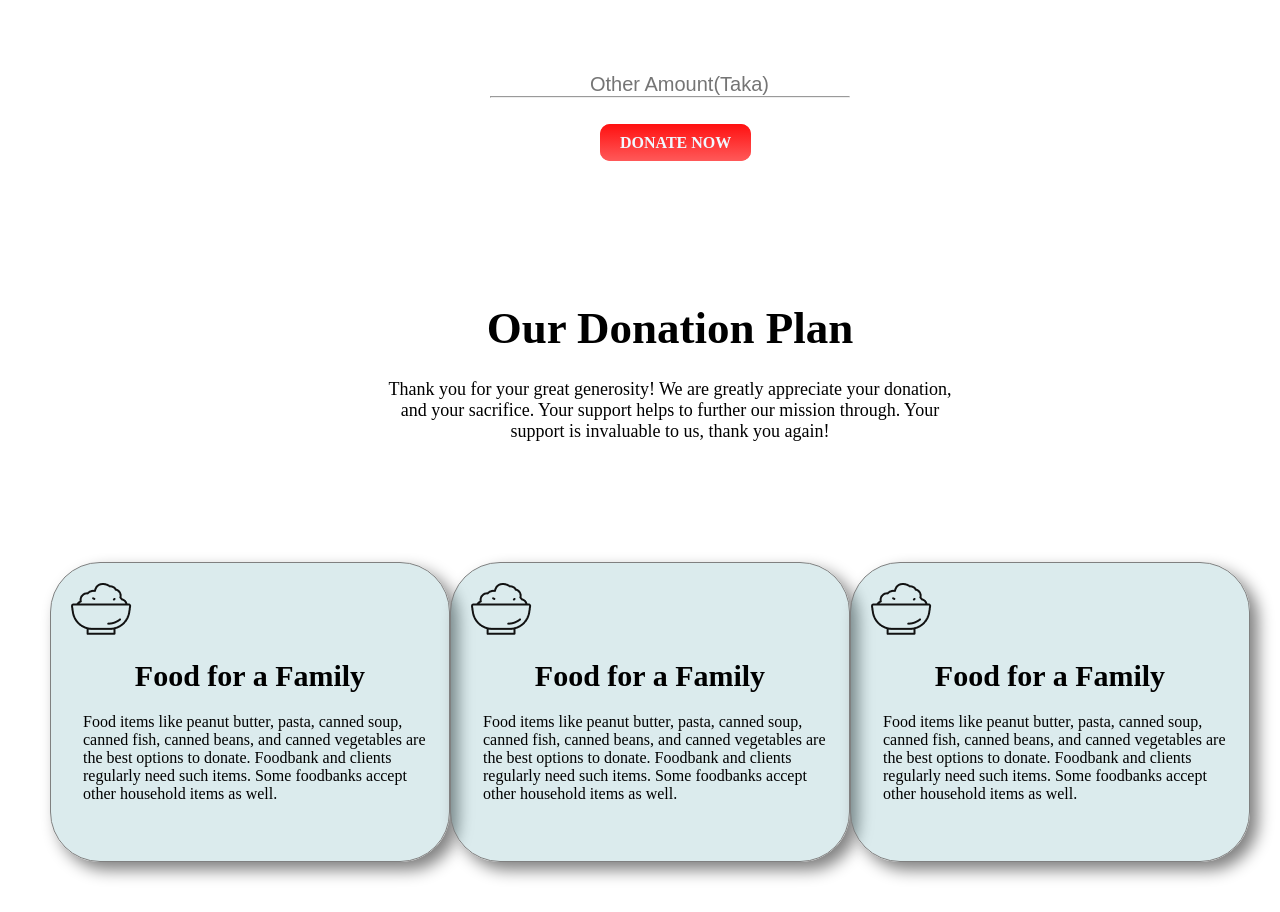
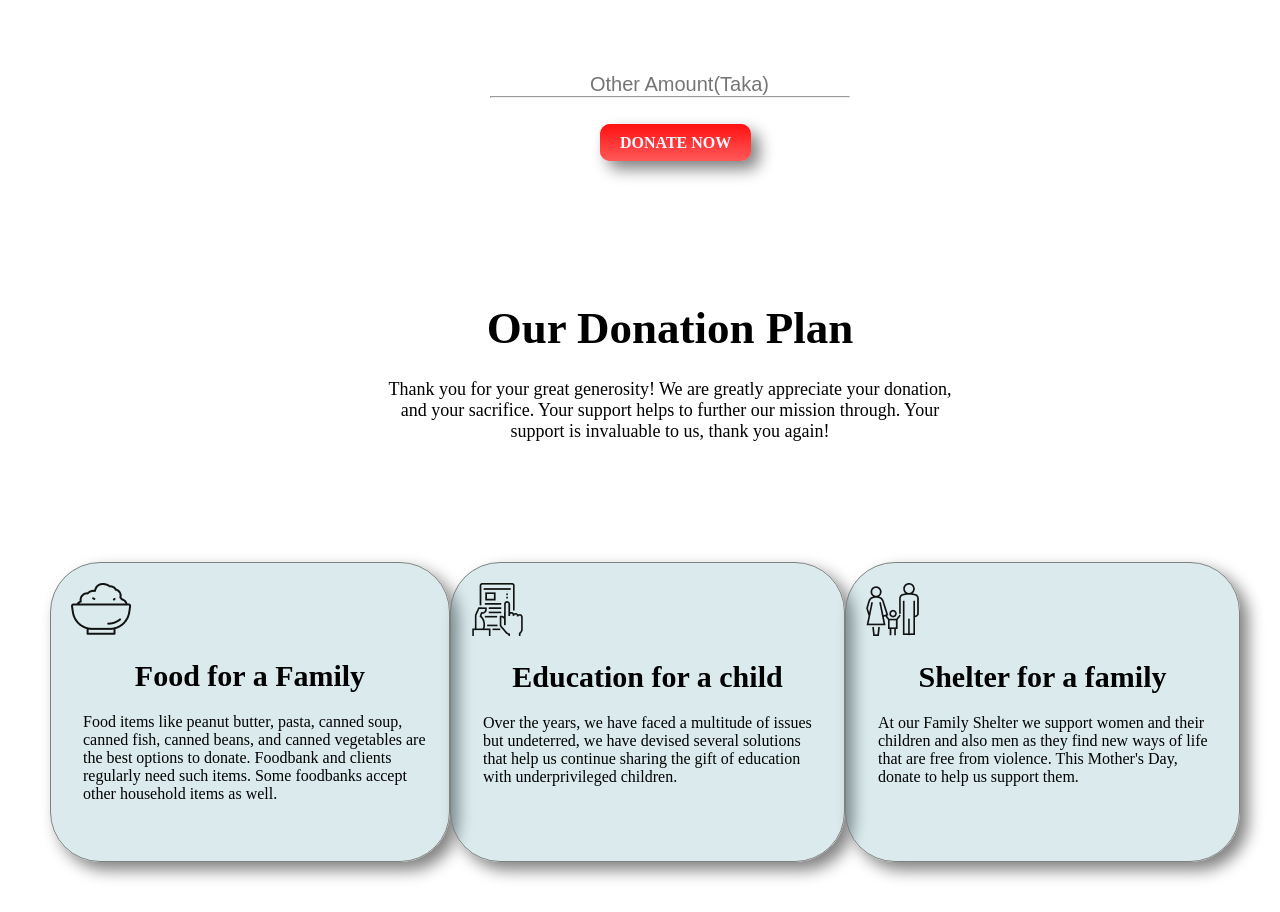
Before and after one commit to Ishrak12/assignment-1, a plain HTML site: page index.html in a window 1280 px wide. Shown: the part 802-1714 px from the top of the page. Drawn offline with Linux system fonts and the light colour scheme.

Commit message:
description added

```diff
--- a/index.html
+++ b/index.html
@@ -56,6 +56,7 @@
     border-radius: 10px;
     font-weight: 900;
     margin-left: 560px;
+    box-shadow: 8px 8px 16px gray;
 
 
 " target="_blank" href=""> DONATE NOW</a>
@@ -75,9 +76,9 @@
 
     </div>
 
-    <div class="food-family">
+    <div class="donation-types">
 
-        <div class="food-icon">
+        <div class="food-icon" id="icon-1">
             <img src="icon/food.png" alt="">
 
 
@@ -99,45 +100,35 @@
         </div>
 
 
-        <div class="food-icon">
-            <img src="icon/food.png" alt="">
+        <div class="food-icon" id="icon-2">
+            <img src="icon/Frame-1.png" alt="">
 
 
 
             <div class="food-description">
 
-                <h1>Food for a Family</h1>
+                <h1>Education for a child</h1>
 
-                <p>Food items like peanut butter, pasta, canned soup, canned fish, canned beans, and canned vegetables
-                    are
-                    the
-                    best
-                    options to donate. Foodbank and clients regularly need such items. Some foodbanks accept other
-                    household
-                    items
-                    as well.</p>
+                <p>Over the years, we have faced a multitude of issues but undeterred,
+                    we have devised several solutions that help us continue sharing the gift of education with
+                    underprivileged children.</p>
 
             </div>
         </div>
 
 
-        <div class="food-icon">
-            <img src="icon/food.png" alt="">
+        <div class="food-icon" id="icon-3">
+            <img src="icon/shelter.png" alt="">
 
 
 
             <div class="food-description">
 
-                <h1>Food for a Family</h1>
+                <h1>Shelter for a family</h1>
 
-                <p>Food items like peanut butter, pasta, canned soup, canned fish, canned beans, and canned vegetables
-                    are
-                    the
-                    best
-                    options to donate. Foodbank and clients regularly need such items. Some foodbanks accept other
-                    household
-                    items
-                    as well.</p>
+                <p>At our Family Shelter we support women and their children and also men as they find new ways of life
+                    that are free
+                    from violence. This Mother's Day, donate to help us support them. </p>
 
             </div>
         </div>
--- a/style.css
+++ b/style.css
@@ -198,10 +198,11 @@ body html {
     margin: 20px;
 }
 
-.food-family {
+.donation-types {
     margin-top: 70px;
     padding: 50px;
     display: flex;
+    justify-content: space-evenly;
 
 }
 
```
Also changed, not shown: images/about-pic.png (added).
